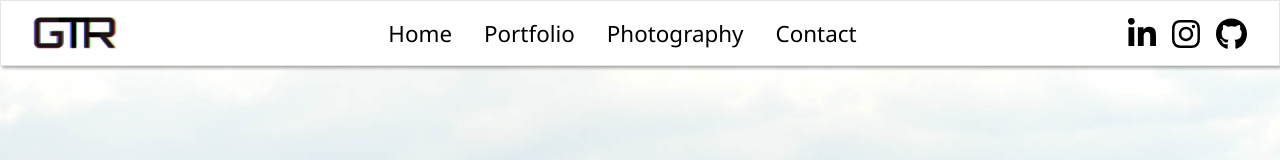
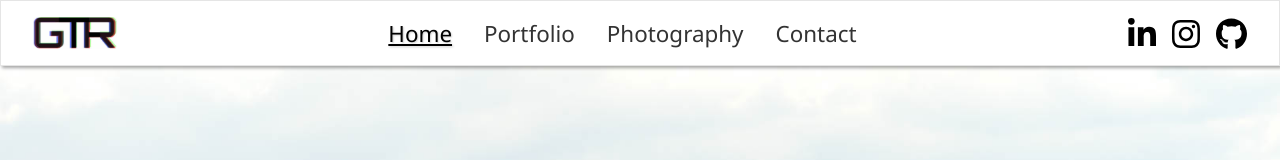
Before and after one commit to grey-r/greycodes, an Angular app in the folder pages/greycodes.net/: page / in a window 1280 px wide. Shown: the top 160 px of the page. Built offline with nearby package versions, Linux system fonts and the light colour scheme.

Commit message:
update header w/ link styling

```diff
--- a/pages/greycodes.net/src/app/core/components/header/header.component.html
+++ b/pages/greycodes.net/src/app/core/components/header/header.component.html
@@ -8,7 +8,12 @@
   <img src="/assets/logo.jpg" />
 </div>
 <div class="desktop-only nav-items">
-  <a [routerLink]="['/']">Home</a>
+  <a
+    [routerLink]="['/']"
+    [routerLinkActive]="'active'"
+    [routerLinkActiveOptions]="{ exact: true }"
+    >Home</a
+  >
   <a>Portfolio</a>
   <a>Photography</a>
   <a>Contact</a>
--- a/pages/greycodes.net/src/app/core/components/header/header.component.scss
+++ b/pages/greycodes.net/src/app/core/components/header/header.component.scss
@@ -47,4 +47,17 @@ button {
   flex-direction: row;
   gap: 2rem;
   font-size: 0.7em;
+
+  > a {
+    --text-color: #333;
+    &:hover {
+      --text-color: #000;
+    }
+    &.active {
+      @include mixins.text-shadow-sm();
+      --text-color: #000;
+      text-decoration: underline;
+    }
+    transition: color 0.2s ease-in-out;
+  }
 }
--- a/pages/greycodes.net/src/app/core/components/header/header.component.ts
+++ b/pages/greycodes.net/src/app/core/components/header/header.component.ts
@@ -6,12 +6,12 @@ import {
   faInstagram,
   faLinkedinIn,
 } from '@fortawesome/free-brands-svg-icons';
-import { RouterLink } from '@angular/router';
+import { RouterLink, RouterLinkActive } from '@angular/router';
 
 @Component({
   selector: 'app-header',
   standalone: true,
-  imports: [FontAwesomeModule, RouterLink],
+  imports: [FontAwesomeModule, RouterLink, RouterLinkActive],
   templateUrl: './header.component.html',
   styleUrl: './header.component.scss',
 })
```
